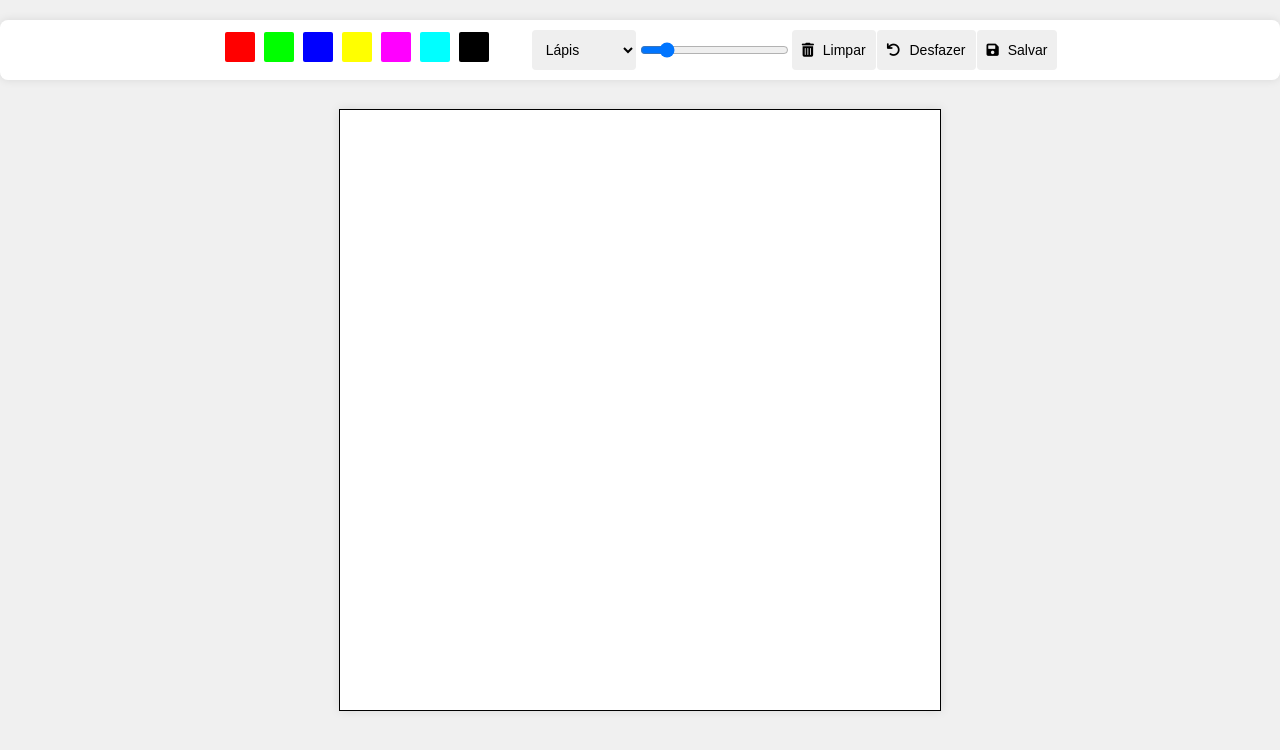
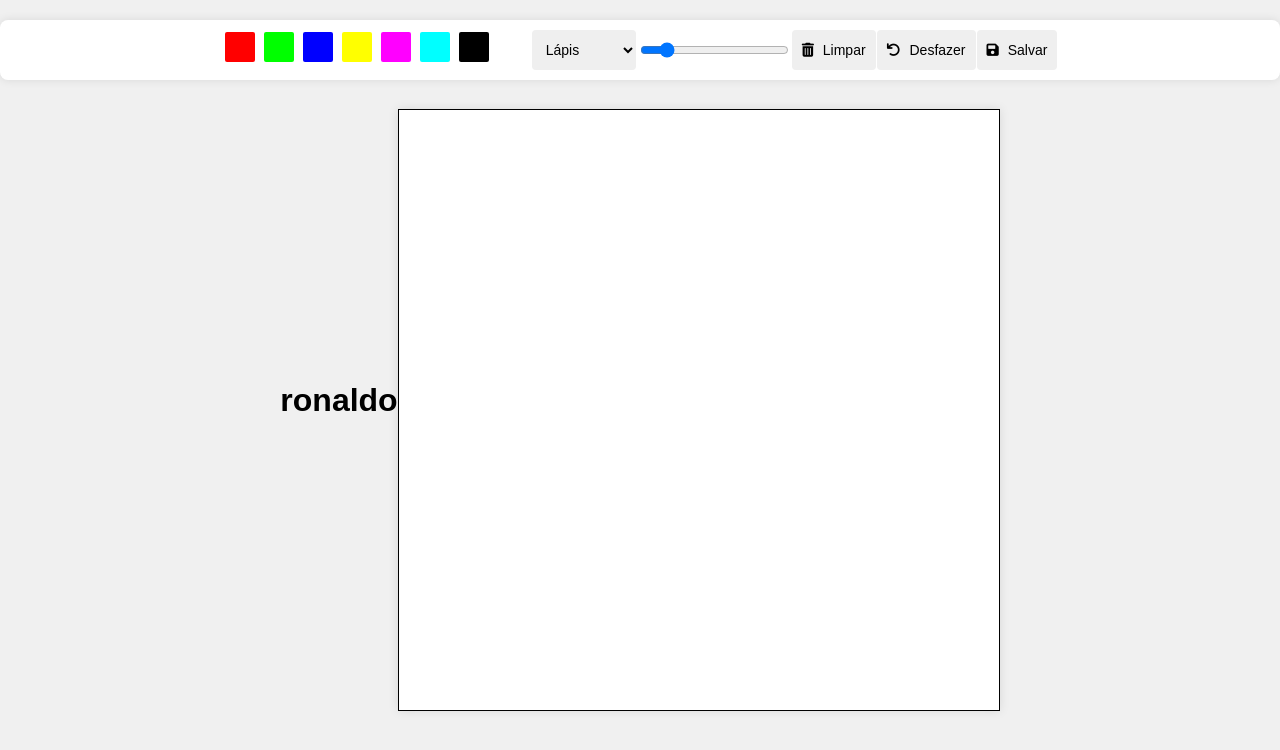
Before and after one commit to Ronaldoxp30/Desenho-infantil, a plain HTML site: page index.html in a window 1280 px wide. Drawn offline with Linux system fonts and the light colour scheme.

Commit message:
Confirmada

```diff
--- a/index.html
+++ b/index.html
@@ -100,6 +100,7 @@
 
 </head>
 <body>
+    <h1>ronaldo</h1>
     <div class="toolbar">
         <div class="color-palette">
             <div class="color-swatch" style="background-color: #ff0000;" data-color="#ff0000"></div>
```
